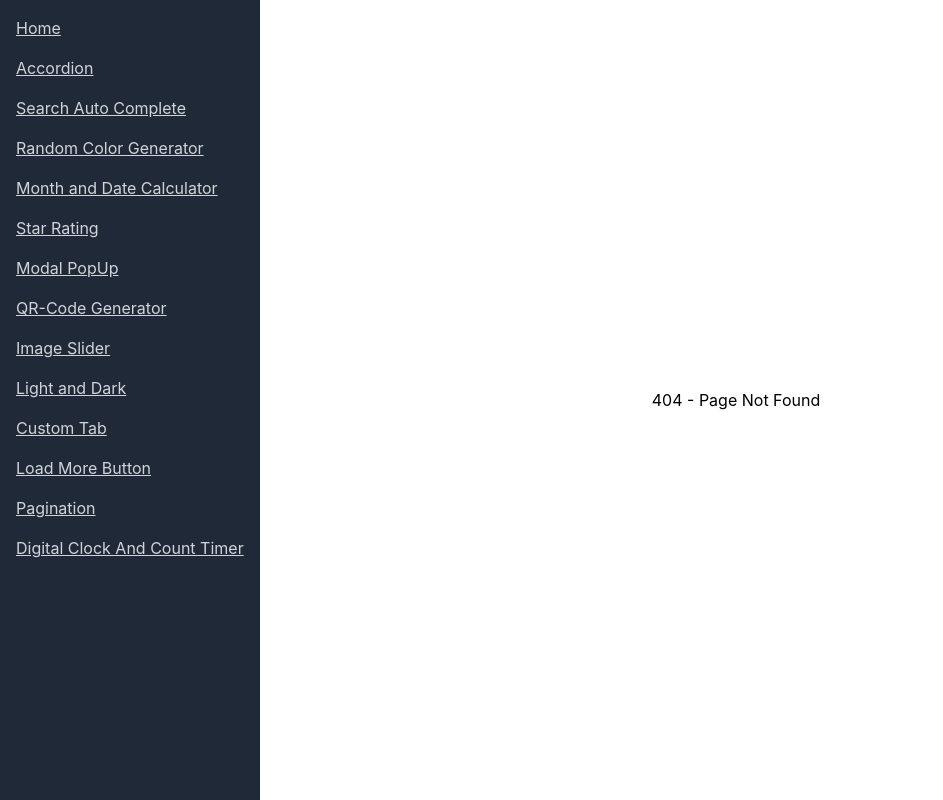
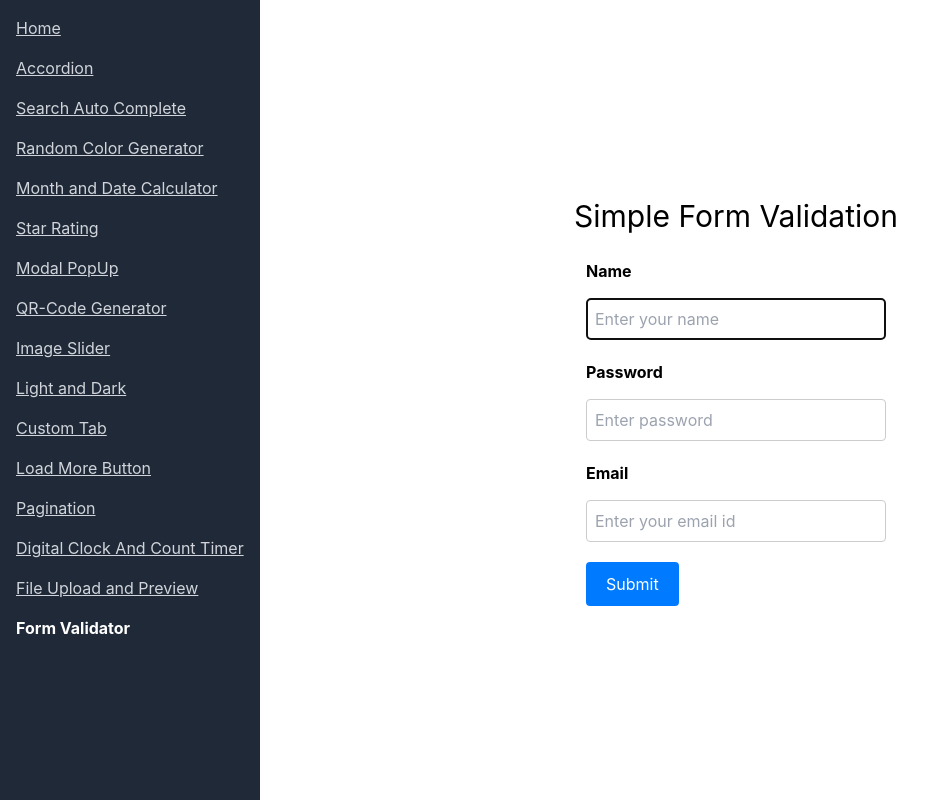
Before and after one commit to saranyaSittrarasu/React_Mini_Projects, a React (Create React App) app: page /formvalidator in a window 1280 px wide. Shown: the whole page, without its empty margins (0-943 px from the left). Built offline with nearby package versions, Linux system fonts and the light colour scheme.

Commit message:
Add File Upload and Form Validation components with routing and update Navbar

```diff
--- a/src/NavBar.tsx
+++ b/src/NavBar.tsx
@@ -80,6 +80,16 @@ const Navbar: React.FC = () => {
             Digital Clock And Count Timer
           </Link>
         </li>
+        <li>
+          <Link to="/fileupload" className={navLinkStyles}>
+            File Upload and Preview
+          </Link>
+        </li>
+        <li>
+          <Link to="/formvalidator" className={navLinkStyles}>
+            Form Validator
+          </Link>
+        </li>
       </ul>
     </nav>
   );
--- a/src/Router.tsx
+++ b/src/Router.tsx
@@ -15,6 +15,8 @@ import CustomTab from "./components/CustomTab/CustomTab";
 import LoadMoreButton from "./components/LoadMoreButton/LoadMoreButton";
 import Pagination from "./components/Pagination/Pagination";
 import DigitalClockAndStopWatch from "./components/DigitalClockAndStopWatch/DigitalClockAndStopWatch";
+import FileUpload from "./components/FileUpload/FileUpload";
+import FormValidation from "./components/FormValidation/FormValidation";
 
 const AppRouter: React.FC = () => {
   return (
@@ -37,6 +39,8 @@ const AppRouter: React.FC = () => {
         <Route path="/loadmorebutton" element={<LoadMoreButton />} />
         <Route path="/pagination" element={<Pagination />} />
         <Route path="/digitalclock" element={<DigitalClockAndStopWatch />} />
+        <Route path="/fileupload" element={<FileUpload />} />
+        <Route path="/formvalidator" element={<FormValidation />} />
         <Route path="*" element={<NotFound />} />{" "}
       </Routes>
     </>
--- /dev/null
+++ b/src/components/FileUpload/FileUpload.tsx
@@ -0,0 +1,7 @@
+import React from "react";
+
+const FileUpload = () => {
+  return <div>File Upload and Preview</div>;
+};
+
+export default FileUpload;
--- /dev/null
+++ b/src/components/FormValidation/FormValidation.tsx
@@ -0,0 +1,172 @@
+import { useState, useRef, useEffect } from "react";
+import Tooltip from "../Tooltip";
+type inputData = {
+  userName: string;
+  password: string;
+  email: string;
+};
+const FormValidation = () => {
+  const [showTooltip, setShowTooltip] = useState(false);
+  const [inputValue, setInputValue] = useState<inputData>({
+    userName: "",
+    password: "",
+    email: "",
+  });
+  const [error, setError] = useState({ userName: "", password: "", email: "" });
+  const userNameRef = useRef<HTMLInputElement | null>(null);
+  const [showSuccessMessage, setShowSuccessMessage] = useState<boolean>(false);
+  //   useEffect(() => {
+  //     userNameRef.current?.focus();
+  //   }, []);
+
+  const handleChange = (e: React.ChangeEvent<HTMLInputElement>) => {
+    const { name, value } = e.target;
+    setInputValue({ ...inputValue, [name]: value });
+  };
+
+  const handleSubmit = (e: React.FormEvent<HTMLFormElement>) => {
+    e.preventDefault();
+    let isValid = true;
+    let errors = { userName: "", password: "", email: "" };
+
+    if (inputValue.userName.trim().length <= 2) {
+      errors.userName = "User name should be greater than 2 characters";
+      isValid = false;
+    }
+
+    if (inputValue.password.trim().length <= 5) {
+      errors.password = "Password should be greater than 5 characters";
+      isValid = false;
+    }
+
+    const emailRegex = /^[a-zA-Z0-9._%+-]+@[a-zA-Z0-9.-]+\.[a-zA-Z]{2,}$/;
+    if (!emailRegex.test(inputValue.email.trim())) {
+      errors.email = "Email is not valid";
+      isValid = false;
+    }
+
+    setError(errors);
+
+    if (isValid) {
+      setInputValue({ userName: "", password: "", email: "" });
+      setShowSuccessMessage(true);
+      setTimeout(() => {
+        setShowSuccessMessage(false);
+      }, 3000);
+    }
+  };
+  return (
+    <div
+      style={{ display: "flex", flexDirection: "column", alignItems: "center" }}
+    >
+      <h1 style={{ fontSize: "30px", marginBottom: "20px" }}>
+        Simple Form Validation
+      </h1>
+      <form onSubmit={(e) => handleSubmit(e)}>
+        <div
+          style={{
+            display: "flex",
+            flexDirection: "column",
+            alignItems: "flex-start",
+            gap: "10px",
+            width: "300px",
+          }}
+        >
+          <label
+            htmlFor="userName"
+            style={{ fontWeight: "bold", marginBottom: "5px" }}
+          >
+            Name
+          </label>
+          <input
+            autoFocus
+            //ref={userNameRef}
+            id="userName"
+            type="text"
+            name="userName"
+            placeholder="Enter your name"
+            value={inputValue.userName}
+            onChange={(e) => handleChange(e)}
+            style={{
+              width: "100%",
+              padding: "8px",
+              border: "1px solid #ccc",
+              borderRadius: "4px",
+            }}
+          />
+          <span style={{ color: "red" }}>{error.userName}</span>
+
+          <label
+            htmlFor="password"
+            style={{ fontWeight: "bold", marginBottom: "5px" }}
+          >
+            Password
+          </label>
+          <input
+            id="password"
+            type="password"
+            name="password"
+            placeholder="Enter password"
+            onChange={(e) => handleChange(e)}
+            value={inputValue.password}
+            style={{
+              width: "100%",
+              padding: "8px",
+              border: "1px solid #ccc",
+              borderRadius: "4px",
+            }}
+          />
+          <span style={{ color: "red" }}>{error.password}</span>
+
+          <label
+            htmlFor="email"
+            style={{ fontWeight: "bold", marginBottom: "5px" }}
+          >
+            Email
+          </label>
+          <input
+            id="email"
+            type="email"
+            name="email"
+            placeholder="Enter your email id"
+            onChange={(e) => handleChange(e)}
+            value={inputValue.email}
+            style={{
+              width: "100%",
+              padding: "8px",
+              border: "1px solid #ccc",
+              borderRadius: "4px",
+            }}
+          />
+          <span style={{ color: "red" }}>{error.email}</span>
+
+          <div
+            style={{ position: "relative", display: "inline-block" }}
+            onMouseEnter={() => setShowTooltip(true)}
+            onMouseLeave={() => setShowTooltip(false)}
+          >
+            <button
+              type="submit"
+              style={{
+                padding: "10px 20px",
+                backgroundColor: "#007BFF",
+                color: "#fff",
+                border: "none",
+                borderRadius: "4px",
+                cursor: "pointer",
+              }}
+            >
+              Submit
+            </button>
+            {showTooltip && (
+              <Tooltip tooltipContent="Click to submit the form" />
+            )}
+            {showSuccessMessage && <h1>Form submitted successfully</h1>}
+          </div>
+        </div>
+      </form>
+    </div>
+  );
+};
+
+export default FormValidation;
--- a/src/components/ModalPopUp/ModalContent.tsx
+++ b/src/components/ModalPopUp/ModalContent.tsx
@@ -1,10 +1,8 @@
-import React from "react";
-
 interface ModalContentProps {
   onClose: () => void;
 }
 
-const ModalContent: React.FC<ModalContentProps> = ({ onClose }) => {
+const ModalContent = ({ onClose }: ModalContentProps) => {
   return (
     <>
       <div
--- /dev/null
+++ b/src/components/Tooltip.tsx
@@ -0,0 +1,24 @@
+import React from "react";
+
+const Tooltip = ({ tooltipContent }: { tooltipContent: string }) => {
+  return (
+    <div
+      style={{
+        position: "absolute",
+        top: "-30px",
+        left: "50%",
+        transform: "translateX(-50%)",
+        backgroundColor: "black",
+        color: "white",
+        padding: "5px 10px",
+        borderRadius: "5px",
+        fontSize: "12px",
+        whiteSpace: "nowrap",
+      }}
+    >
+      {tooltipContent}
+    </div>
+  );
+};
+
+export default Tooltip;
```
